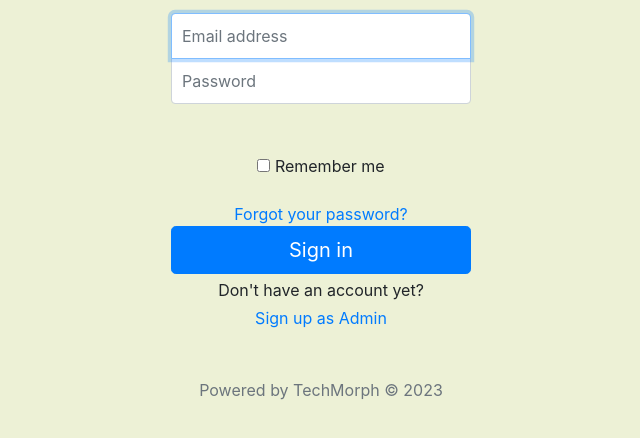
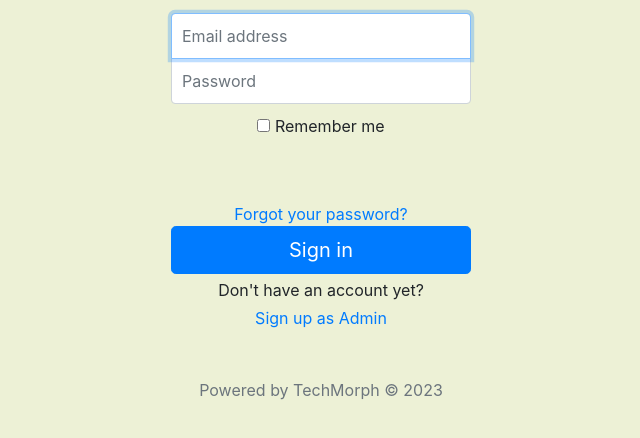
Before and after one commit to Sezilla9/UI, a plain HTML site: page index.html in a window 1280 px wide. Shown: the part 242-680 px from the top of the page, without its empty margins (319-959 px from the left). Drawn offline with nearby package versions, Linux system fonts and the light colour scheme.

Commit message:
Update style.css

```diff
--- a/style.css
+++ b/style.css
@@ -27,7 +27,7 @@ body {
 }
 .form-signin .checkbox {
   font-weight: 400;
-  padding-top: 40px;
+  padding-bottom: 40px;
 }
 .form-signin .form-control {
   position: relative;
```
